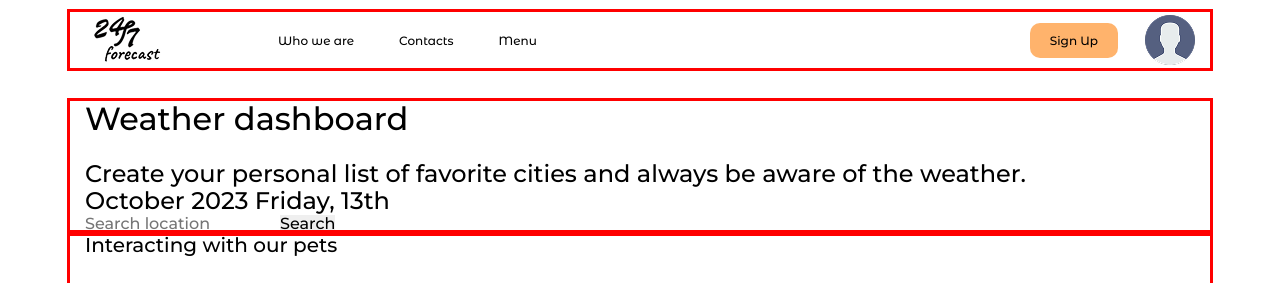
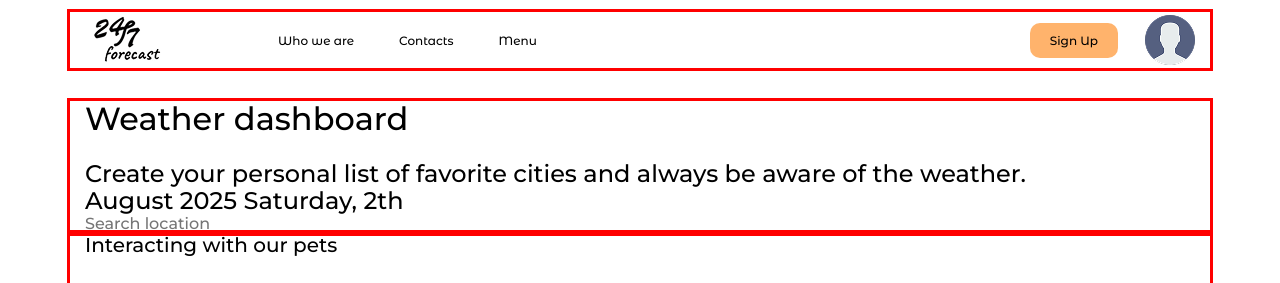
Before and after one commit to v0ts/weather, a React (Vite) app: page / in a window 1280 px wide. Shown: the top 283 px of the page. Built offline with nearby package versions, Linux system fonts and the light colour scheme; no server answers.

Commit message:
[add] hero

```diff
--- a/src/App.jsx
+++ b/src/App.jsx
@@ -1,27 +1,39 @@
-import 'normalize.css'
-import { Header } from './Components/Header/Header'
-import { Hero } from './Components/Hero/Hero'
-import { Weather } from './Components/Weather/Weather'
-import { News } from './Components/News/News'
-import { Slider } from './Components/Slider/Slider'
-import { Footer } from './Components/Footer/Footer'
-import { HeaderProvider } from './Components/Header/HeaderContext'
+import "normalize.css";
+import { useEffect, useState } from "react";
+import { getWeather } from "./services/get-weather";
+
+import { Header } from "./Components/Header/Header";
+import { Hero } from "./Components/Hero/Hero";
+import { Weather } from "./Components/Weather/Weather";
+import { News } from "./Components/News/News";
+import { Slider } from "./Components/Slider/Slider";
+import { Footer } from "./Components/Footer/Footer";
+import { HeaderProvider } from "./Components/Header/HeaderContext";
 
 function App() {
+  const [keyword, setKeyword] = useState(null);
+  const [weatherData, setWeatherData] = useState(null);
+
+  useEffect(() => {
+    if (keyword) {
+      getWeather(keyword).then((data) => setWeatherData(data));
+    }
+  }, [keyword]);
+
   return (
     <>
       <HeaderProvider>
         <Header />
         <main>
-					<Hero></Hero>
-					<Weather></Weather>
+          <Hero setKeyword={setKeyword}></Hero>
+          {weatherData ? <Weather weatherData={weatherData}></Weather> : null}
           <News></News>
           <Slider></Slider>
         </main>
         <Footer />
       </HeaderProvider>
     </>
-	)
+  );
 }
 
-export default App
+export default App;
--- a/src/Components/Hero/Hero.jsx
+++ b/src/Components/Hero/Hero.jsx
@@ -1,19 +1,61 @@
+import styles from "./Hero.module.scss";
 import { Container } from "../Container/Container";
 
-export function Hero() {
+// import searchIcon from "./img/search.svg";
+
+export function Hero({ setKeyword }) {
+  const handleSubmit = (e) => {
+    e.preventDefault();
+
+    const form = e.currentTarget;
+    const inputValue = form.elements.city.value;
+
+    if (inputValue) {
+      setKeyword(inputValue)
+
+      form.reset();
+    }
+  };
+
+  const now = new Date();
+
+  const month = now.toLocaleString("en-US", { month: "long" });
+  const year = now.getFullYear();
+  const day = now.toLocaleString("en-US", { weekday: "long" });
+  const date = now.getDate();
+
   return (
-    <section>
-      <Container>
-        <h1>Weather dashboard</h1>
+    <section className={styles.hero}>
+      <div className={styles.heroContainer}>
+        <Container>
+          <h1 className={styles.title}>Weather dashboard</h1>
 
-        <h2>Create your personal list of favorite cities and always be aware of the weather.</h2>
-        <h2>October 2023 Friday, 13th</h2>
+          <div className={styles.flex}>
+            <h2 className={styles.subtitle}>
+              Create your personal list of favorite cities and always be aware
+              of the weather.
+            </h2>
+            <div className={styles.separator}></div>
+            <h2 className={styles.date}>
+              {month} {year} {day}, {date}th
+            </h2>
+          </div>
 
-        <div className="">
-          <input type="text" placeholder="Search location" />
-          <button>Search</button>
-        </div>
-      </Container>
+          <form className={styles.inputBox} onSubmit={handleSubmit}>
+            <input
+              type="text"
+              placeholder="Search location"
+              className={styles.input}
+              name="city"
+            />
+            <button className={styles.search}>
+              {/* <svg className={styles.icon}>
+                <use href={searchIcon}></use>
+              </svg> */}
+            </button>
+          </form>
+        </Container>
+      </div>
     </section>
   );
 }
--- a/src/Components/Weather/Weather.jsx
+++ b/src/Components/Weather/Weather.jsx
@@ -1,7 +1,55 @@
-import React from 'react';
+import { Container } from "../Container/Container";
 
-export function Weather() {
+export function Weather({ weatherData }) {
+  const regionName = new Intl.DisplayNames("en-US", { type: "region" });
+  const dayNameFormatter = new Intl.DateTimeFormat("en-US", {
+    weekday: "long",
+  });
+
+  const city = weatherData.name;
+  const country = regionName.of(weatherData.sys.country);
+  const temp = Math.round(weatherData.main.temp);
+
+  const date = new Date();
+
+  const hours = date.getHours();
+  const minutes = date.getMinutes();
+
+  const dayDate = date.getDate();
+  const month = date.getMonth();
+  const year = date.getFullYear();
+  const day = dayNameFormatter.format(date);
+
   return (
-    <></>
+    <section>
+      <Container>
+        <div className="">
+          <p>{city}</p>
+          <p>{country}</p>
+
+          <p>
+            {hours}:{minutes}
+          </p>
+
+          <ul>
+            <li>
+              <button>Hourly forecast</button>
+            </li>
+            <li>
+              <button>Weekly forecast</button>
+            </li>
+          </ul>
+
+          <p>
+            {dayDate}.{month}.{year}
+          </p>
+          <p>{day}</p>
+
+          <h2>{temp}℃</h2>
+
+          <button>See more</button>
+        </div>
+      </Container>
+    </section>
   );
-};
+}
--- /dev/null
+++ b/src/services/get-weather.js
@@ -0,0 +1,20 @@
+const API_KEY = "f32891df780c5d5f8e423ea0e538be98";
+
+export const getWeather = (keyword) => {
+  return fetch(
+    `https://api.openweathermap.org/data/2.5/weather?q=${keyword}&appid=${API_KEY}&units=metric`
+  )
+    .then((res) => {
+      return res.json().then((data) => {
+        if (!res.ok || data.cod !== 200) {
+          return null;
+        }
+
+        return data;
+      });
+    })
+    .catch((err) => {
+      console.log(err);
+      return null;
+    });
+};
```
Lines whose indentation alone changed are shown as unchanged.
